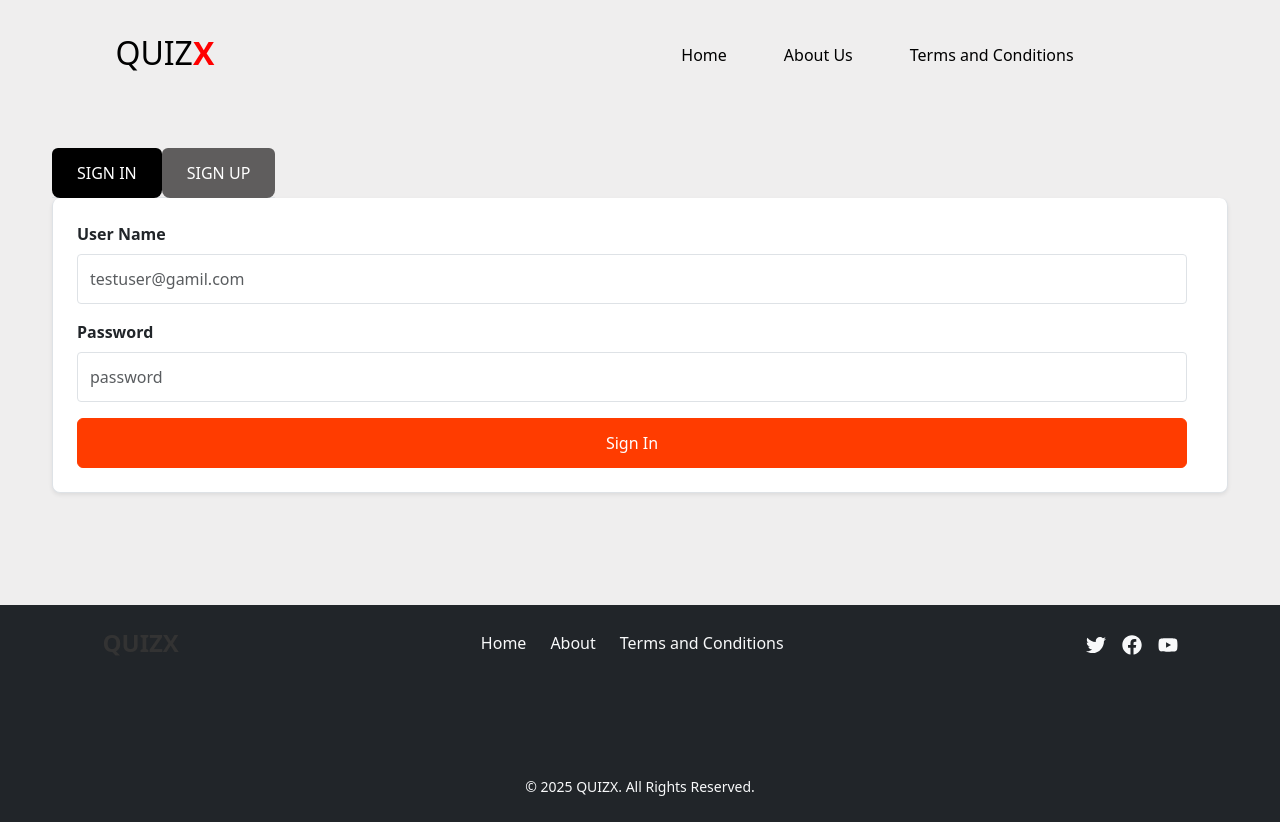
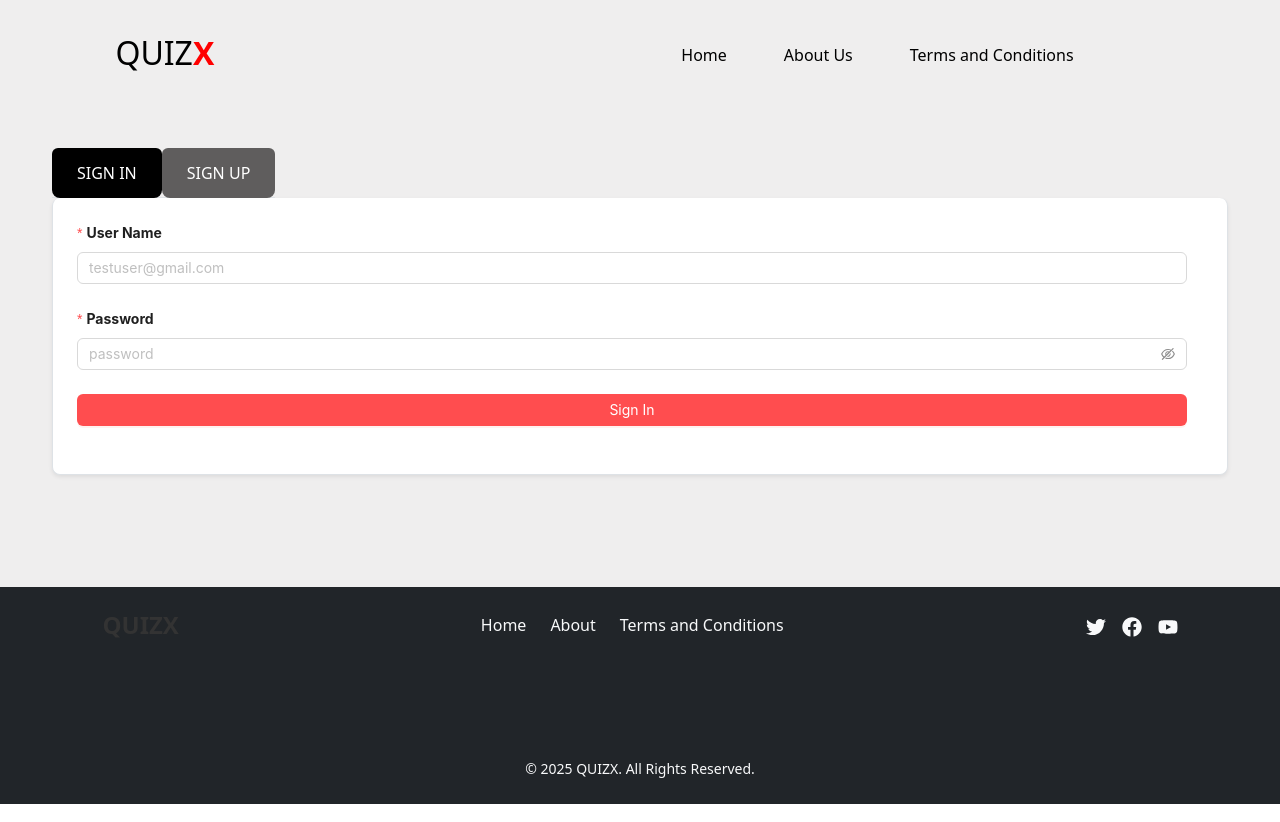
Before and after one commit to sachinduKavi/Advance-Programming-quiz-frontend, a React (Vite) app: page / in a window 1280 px wide. Built offline with nearby package versions, Linux system fonts and the light colour scheme.

Commit message:
registration

```diff
--- a/package.json
+++ b/package.json
@@ -18,6 +18,7 @@
     "bootstrap": "^5.3.3",
     "react": "^18.3.1",
     "react-dom": "^18.3.1",
+    "react-hot-toast": "^2.5.1",
     "react-icons": "^5.4.0",
     "react-redux": "^9.1.2",
     "react-router-dom": "^6.26.2",
--- a/src/components/Signin/Signi.tsx
+++ b/src/components/Signin/Signi.tsx
@@ -1,16 +1,20 @@
 import { useState } from 'react';
 import 'bootstrap/dist/css/bootstrap.min.css';
 import './Signin.css';
+import { useNavigate } from 'react-router-dom';
+import toast, {Toaster} from 'react-hot-toast';
 import {Input, Form, Button} from 'antd'
-import { registerUserQuery } from '../../services/userQueries';
+import { authorizeUserQuery, registerUserQuery } from '../../services/userQueries';
 
 const TabbedSearchForm = () => {
     const [activeTab, setActiveTab] = useState<'signin' | 'signup'>('signin');
+    const navigate = useNavigate()
 
     // Handles tab switching
     const handleTabSwitch = (tab: 'signin' | 'signup') => {
         setActiveTab(tab);
     };
+
 
 
     const [signInFormRef] = Form.useForm();
@@ -19,9 +23,25 @@ const TabbedSearchForm = () => {
         const response = await registerUserQuery(values)
         if(response.status === 201) {
             // User created successfully put user created successfully message
-
+            toast.success('User created successfully.')
         } else {
             // Error creating user, show error message
+            toast.error('Something went wrong, please try again.')
+        }
+    }
+
+
+    // Handles sign in
+    const [signInForm] = Form.useForm()
+    const authorizeUser = async (values: object) => {
+        console.log(values)
+        const response = await authorizeUserQuery(values)
+        console.log(response)
+        if(response.status === 200 && response.data.proceed) {
+            // User authorized
+            // Redirect to dashboard
+            navigate('/dashboard')
+        } else {
 
         }
     }
@@ -54,24 +74,38 @@ const TabbedSearchForm = () => {
             {/* Tab Content */}
             <div className="tab-content p-4 border border-top-0 shadow-sm ">
                 {activeTab === 'signin' && (
-                    <form className="row col-md-12 g-3 align-items-end bg-white">
-                        <div className="col-md-12">
-                            <label htmlFor="username" className="form-label fw-bold ">
-                               User Name
-                            </label>
-                            <input type="text" className="form-control" id="username" name="username" placeholder="testuser@gamil.com" />
-                        </div>
-                        <div className="col-md-12">
-                            <label htmlFor="password" className="form-label fw-bold ">
-                                Password
-                            </label>
-                            <input type="password" className="form-control" id="password" name="passowrd" placeholder="password"/>
-                        </div>
+                    <div className="row col-md-12 g-3 align-items-end bg-white">
+                    <Form
+                        form={signInForm}
+                        layout="vertical"
+                        onFinish={authorizeUser}
+                        className="col-md-12"
+                    >
+                        <Form.Item
+                            label={<span className="fw-bold">User Name</span>}
+                            name="username"
+                            rules={[
+                                { required: true, message: 'Please input your username!' }
+                            ]}
+                        >
+                            <Input placeholder="testuser@gmail.com" />
+                        </Form.Item>
 
-                        <div className="col-md-12">
-                            <button type="submit" className="btn btn-danger w-100">Sign In</button>
-                        </div>
-                    </form>
+                        <Form.Item
+                            label={<span className="fw-bold">Password</span>}
+                            name="password"
+                            rules={[{ required: true, message: 'Please input your password!' }]}
+                        >
+                            <Input.Password placeholder="password" />
+                        </Form.Item>
+
+                        <Form.Item>
+                            <Button type="primary" htmlType="submit" className="w-100" danger>
+                                Sign In
+                            </Button>
+                        </Form.Item>
+                    </Form>
+                </div>
                 )}
                 {activeTab === 'signup' && (
                     <Form
--- a/src/main.tsx
+++ b/src/main.tsx
@@ -1,6 +1,7 @@
 import { StrictMode } from 'react'
 import { createRoot } from 'react-dom/client'
 import App from './App.tsx'
+import { Toaster } from 'react-hot-toast'
 import  {Provider} from 'react-redux'
 import store from './redux/store.tsx'
 
@@ -8,6 +9,7 @@ import './index.css'
 
 createRoot(document.getElementById('root')!).render(
   <Provider store={store}>
+    <Toaster/>
      <App />
   </Provider>
 
--- a/src/services/userQueries.tsx
+++ b/src/services/userQueries.tsx
@@ -4,7 +4,12 @@ const registerUserQuery = async (data: any) => {
     return await domain.post('users/', data, header)
 }
 
+const authorizeUserQuery = async (data: any) => {
+    return await domain.post('users/authorize/', data, header)
+}
+
 
 export {
-    registerUserQuery
+    registerUserQuery,
+    authorizeUserQuery
 }
```
Also changed, not shown: 1 other file (tests, documents, lock files or other folders).
